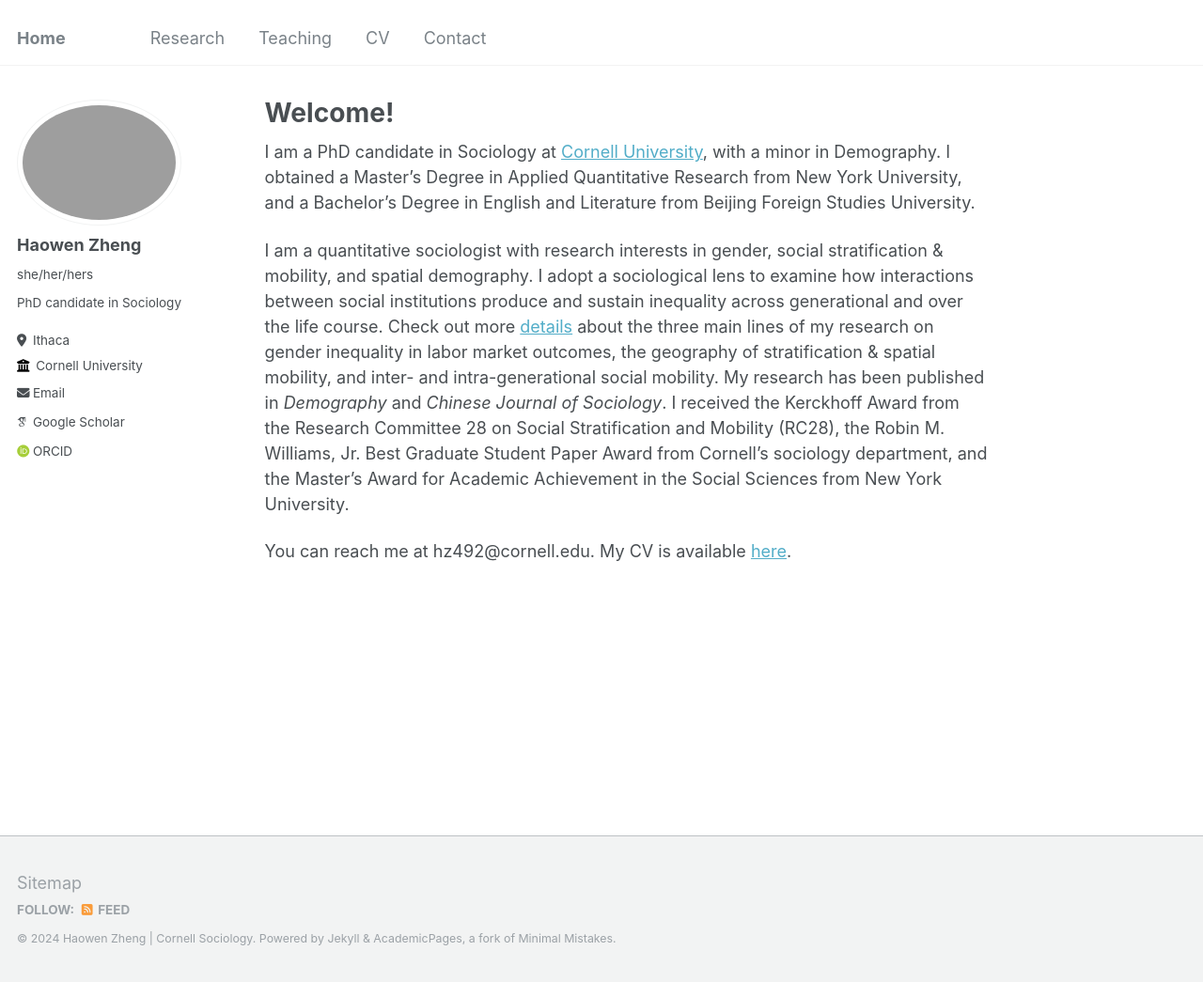
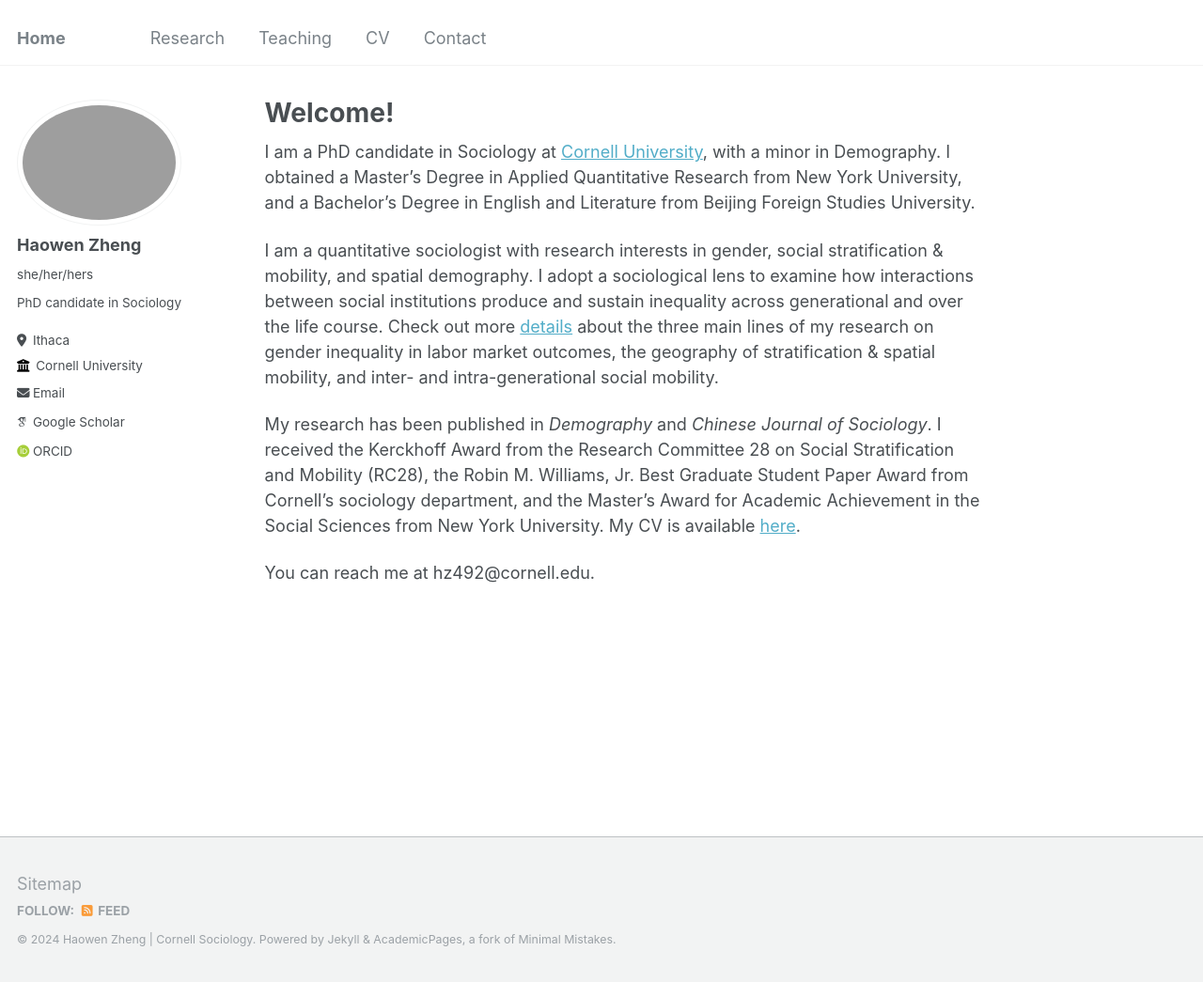
Before and after one commit to haowenzhg/haowenzhg.github.io, a Jekyll site: the page built from _pages/about.md, in a window 1280 px wide and 1045 px high. Shown: the whole window at 94% size. Built offline with Jekyll 4.4.1, drawn with Linux system fonts in a browser that asks for light colours; some web fonts are replaced.

```diff
--- a/_pages/about.md
+++ b/_pages/about.md
@@ -9,6 +9,8 @@ redirect_from:
 
 I am a PhD candidate in Sociology at [Cornell University](https://sociology.cornell.edu/), with a minor in Demography. I obtained a Master's Degree in Applied Quantitative Research from New York University, and a Bachelor's Degree in English and Literature from Beijing Foreign Studies University.
 
-I am a quantitative sociologist with research interests in gender, social stratification & mobility, and spatial demography. I adopt a sociological lens to examine how interactions between social institutions produce and sustain inequality across generational and over the life course. Check out more [details](/research) about the three main lines of my research on gender inequality in labor market outcomes, the geography of stratification & spatial mobility, and inter- and intra-generational social mobility. My research has been published in _Demography_ and _Chinese Journal of Sociology_. I received the Kerckhoff Award from the Research Committee 28 on Social Stratification and Mobility (RC28), the Robin M. Williams, Jr. Best Graduate Student Paper Award from Cornell's sociology department, and the Master's Award for Academic Achievement in the Social Sciences from New York University.
+I am a quantitative sociologist with research interests in gender, social stratification & mobility, and spatial demography. I adopt a sociological lens to examine how interactions between social institutions produce and sustain inequality across generational and over the life course. Check out more [details](/research) about the three main lines of my research on gender inequality in labor market outcomes, the geography of stratification & spatial mobility, and inter- and intra-generational social mobility.
 
-You can reach me at hz492@cornell.edu. My CV is available [here](/cv).
+My research has been published in _Demography_ and _Chinese Journal of Sociology_. I received the Kerckhoff Award from the Research Committee 28 on Social Stratification and Mobility (RC28), the Robin M. Williams, Jr. Best Graduate Student Paper Award from Cornell's sociology department, and the Master's Award for Academic Achievement in the Social Sciences from New York University. My CV is available [here](/cv).
+
+You can reach me at hz492@cornell.edu.
```
